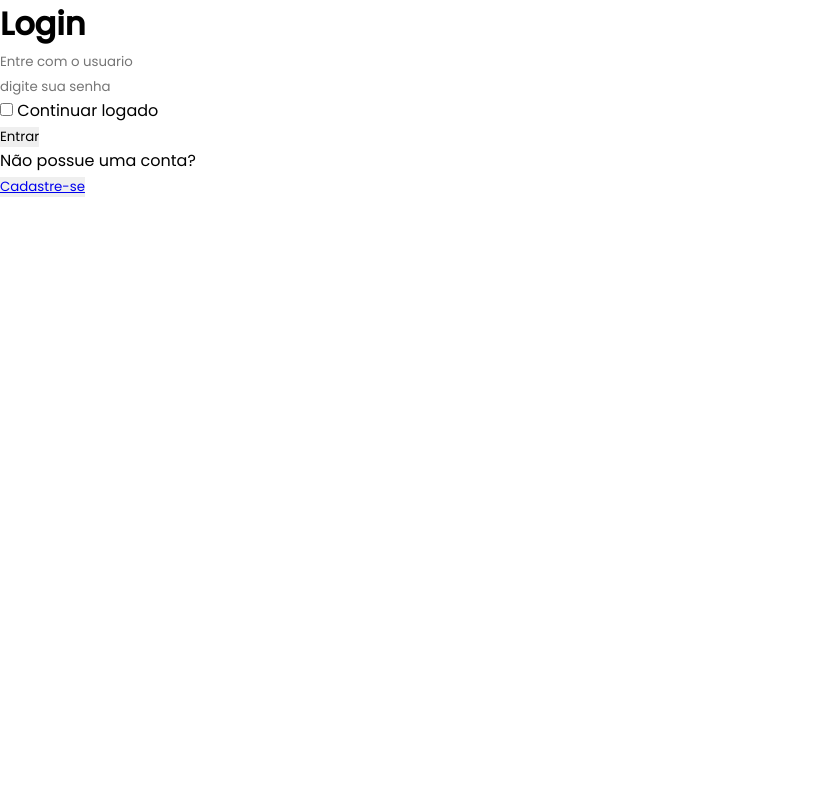
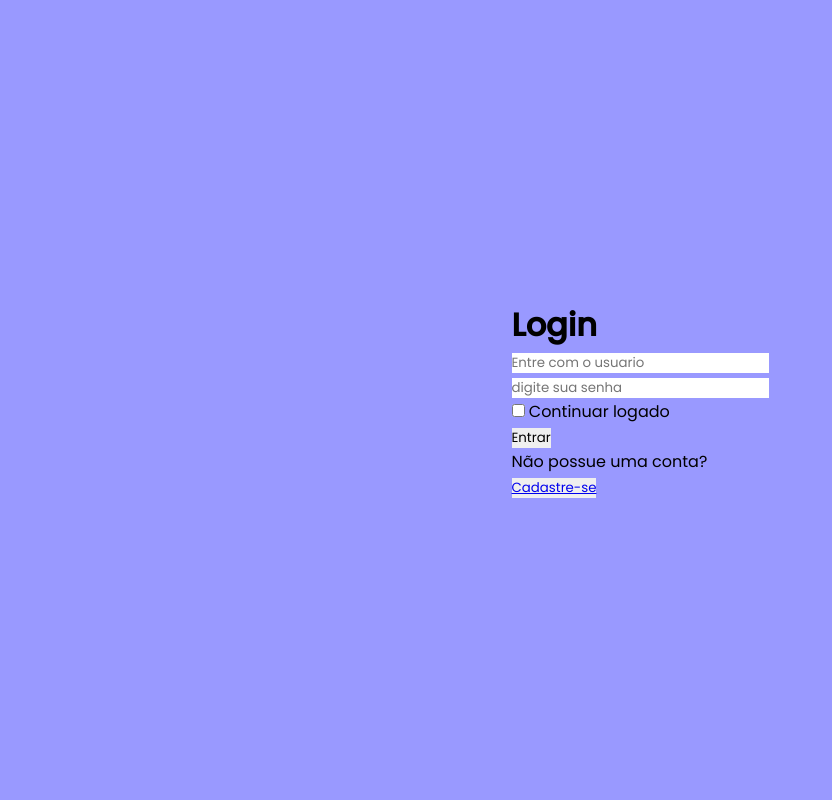
Before and after one commit to Jaime-Dantas/formulario, a PHP site: page /login.html in a window 1280 px wide. Shown: the whole page, without its empty margins (0-832 px from the left). Run offline with PHP 8.4, Linux system fonts and the light colour scheme.

Commit message:
mudanças no css

```diff
--- a/CSS/estilos.css
+++ b/CSS/estilos.css
@@ -7,3 +7,11 @@
   box-sizing: border-box;
   font-family: 'Poppins', sans-serif;
 }
+body{
+  background: #9999ff;
+  display: flex;
+  justify-content: center;
+  align-items: center;
+  min-height: 100vh;
+  min-height: 100vh;
+}
```
